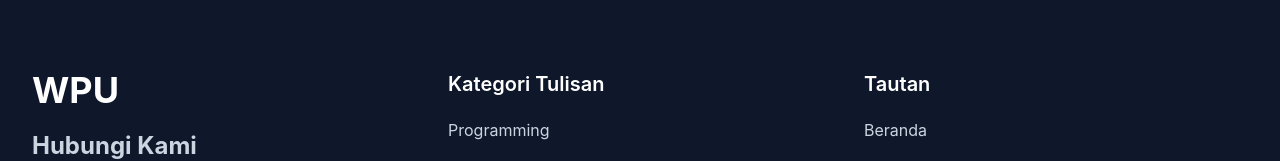
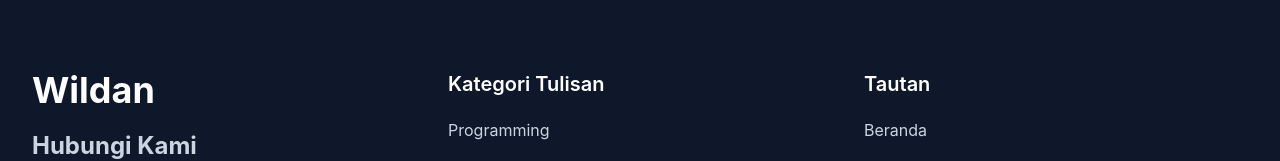
Before and after one commit to IzzaWildanRidhoni/portfolio-tailwindcss, a website: page index.html in a window 1280 px wide. Shown: the part 5161-5322 px from the top of the page. Drawn offline with Linux system fonts and the light colour scheme.

Commit message:
update footer

```diff
--- a/index.html
+++ b/index.html
@@ -303,7 +303,7 @@
       <div class="container">
         <div class="flex flex-wrap">
           <div class="w-full px-4 mb-12 text-slate-300 font-medium md:w-1/3">
-            <h2 class="font-bold text-4xl text-white mb-5">WPU</h2>
+            <h2 class="font-bold text-4xl text-white mb-5">Wildan</h2>
             <h3 class="font-bold text-2xl mb-2">Hubungi Kami</h3>
             <p>izzawildan88@gmail.com</p>
             <p>Jl. I Dewa Nyoman Oka no 13</p>
```
